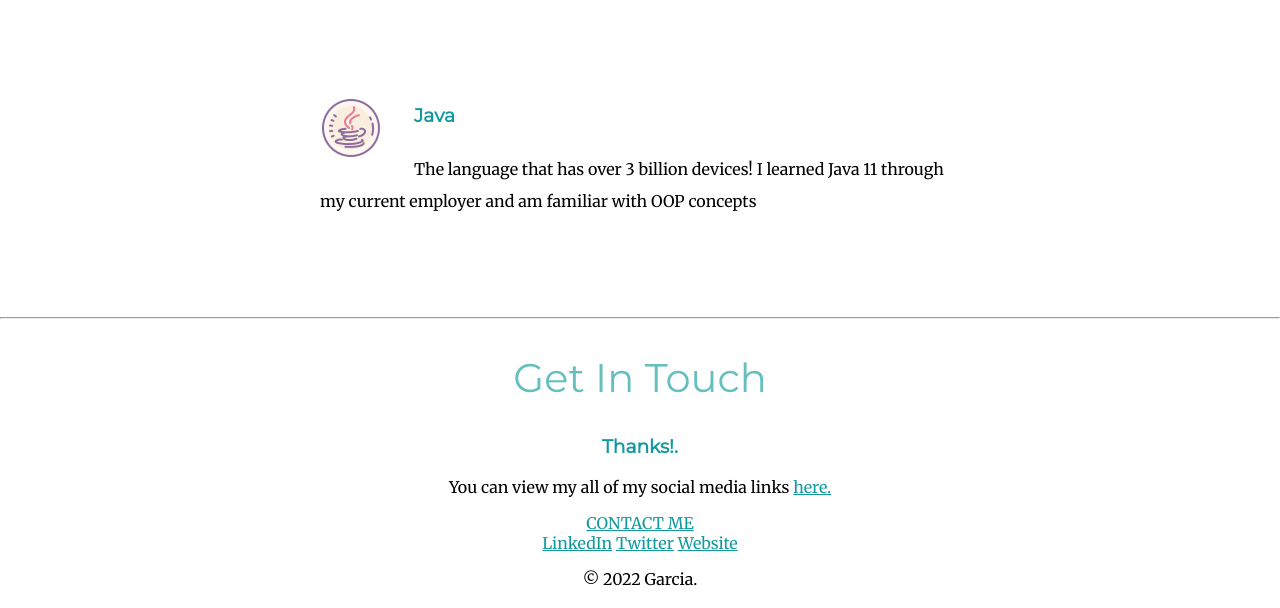
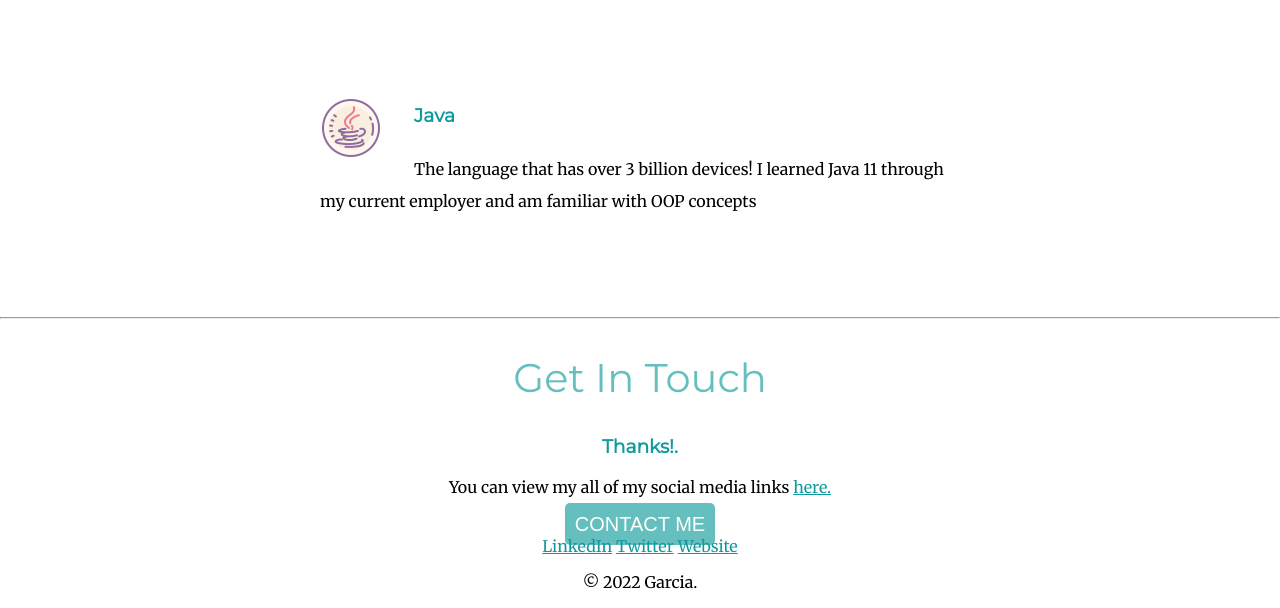
Before and after one commit to brew-o-doro/CSS---My-Site, a plain HTML site: page CSS - My Site/index.html in a window 1280 px wide. Shown: the part 1651-2259 px from the top of the page. Drawn offline with Linux system fonts and the light colour scheme.

Commit message:
added template code

```diff
--- a/CSS - My Site/css/styles.css
+++ b/CSS - My Site/css/styles.css
@@ -66,7 +66,18 @@ a {
   background-color: #e4f9f5;
   position: relative;
   padding-top: 100px;
+}
 
+.btn {
+  -webkit-border-radius: 5;
+  -moz-border-radius: 5;
+  border-radius: 5px;
+  font-family: Arial;
+  color: #ffffff;
+  font-size: 20px;
+  padding: 10px;
+  background: #66bfbf;
+  text-decoration: none;
 }
 
 .middle_container {
```
